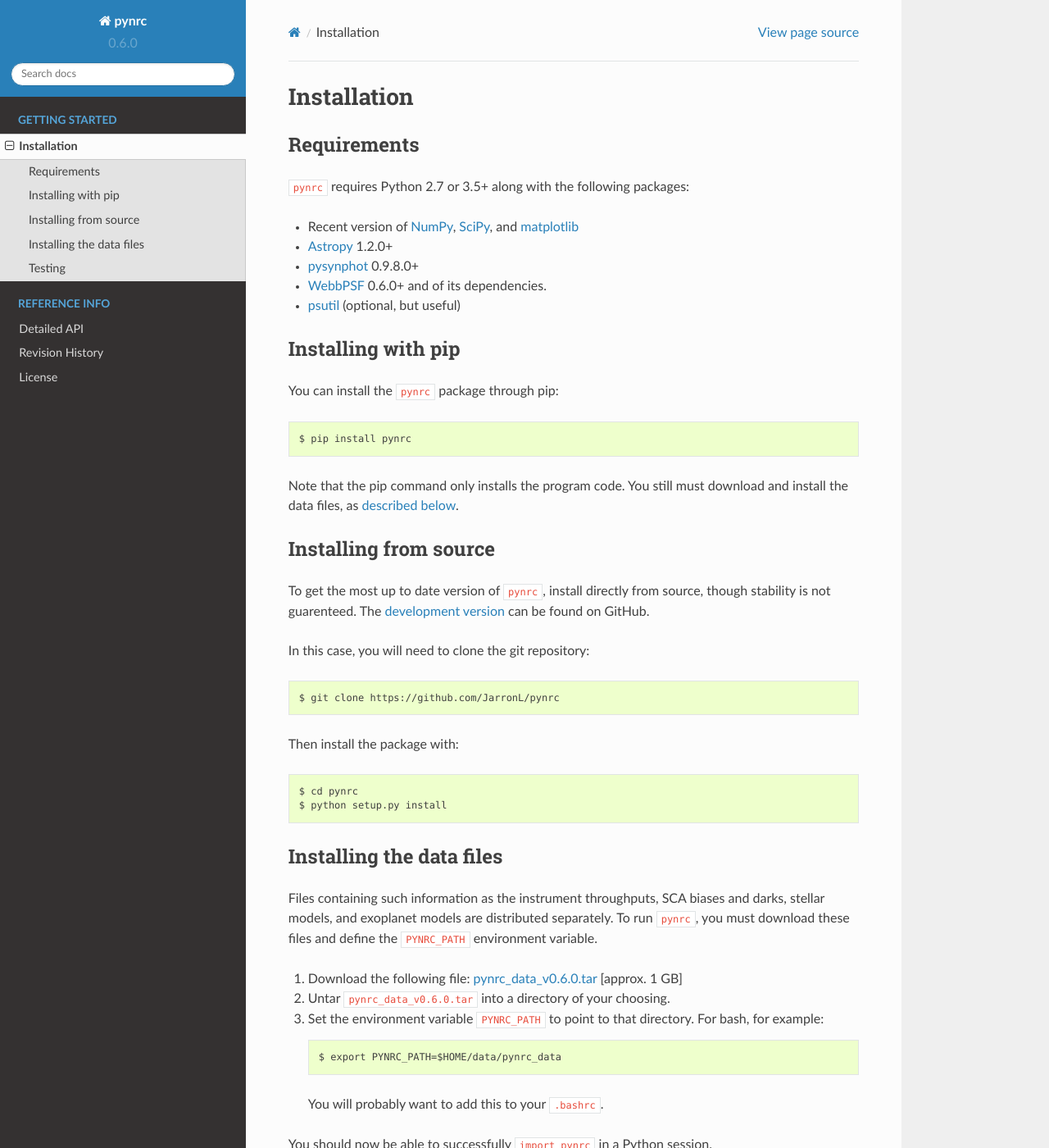
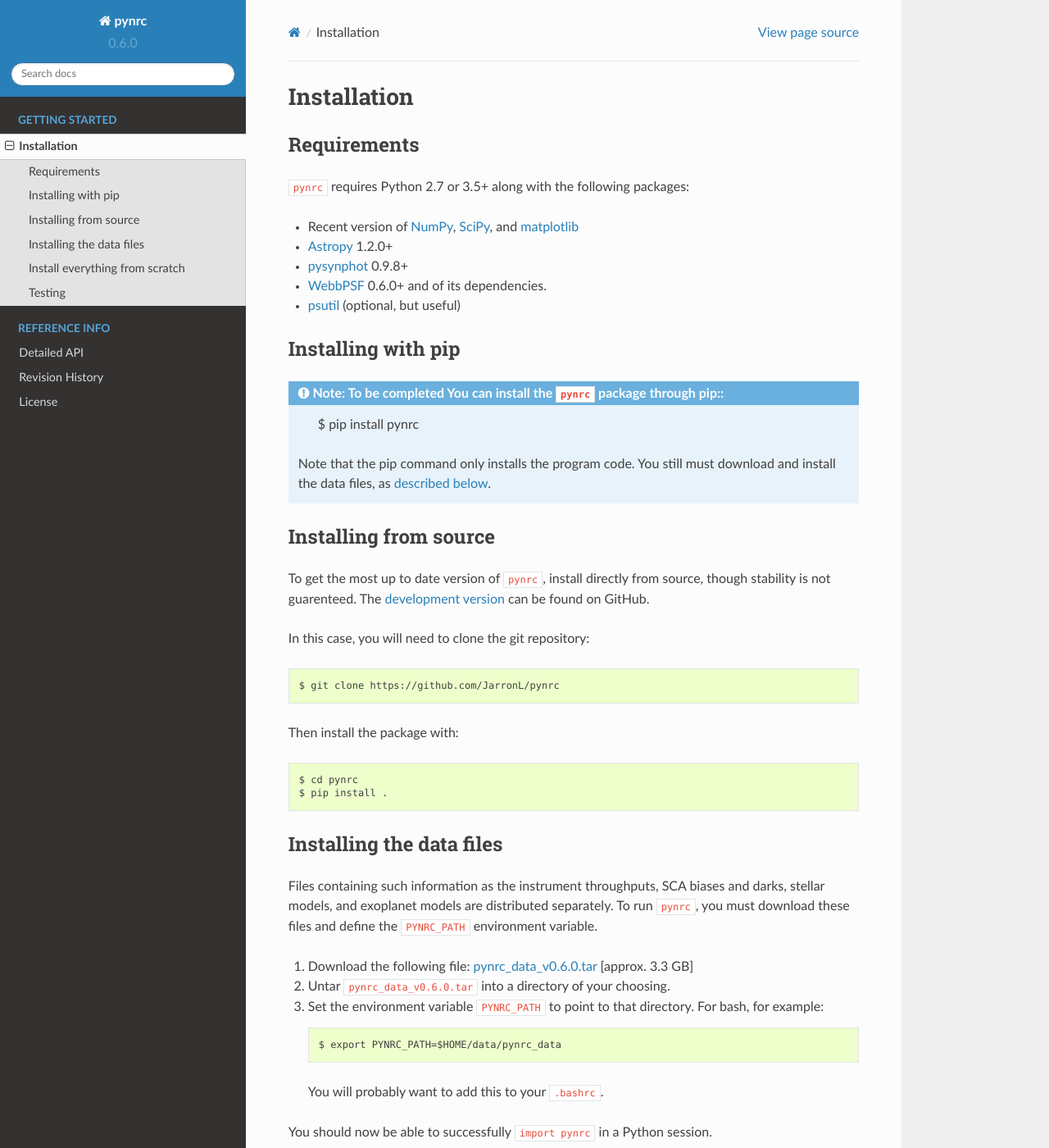
Before and after one commit to JarronL/pynrc, a Sphinx documentation site: the page built from docs/installation.rst, in a window 1280 px wide and 1400 px high. Shown: the whole window at 82% size. Built offline with Sphinx 7.4.7 and the Read the Docs theme 2.0.0, drawn with Linux system fonts in a browser that asks for light colours; some of the changed text lies outside the part shown.

Commit message:
pipit release prep

```diff
--- a/docs/installation.rst
+++ b/docs/installation.rst
@@ -12,7 +12,7 @@
   `SciPy <https://www.scipy.org>`_,
   and `matplotlib <https://www.matplotlib.org>`_
 * `Astropy <http://www.astropy.org>`_ 1.2.0+
-* `pysynphot <https://pysynphot.readthedocs.io>`_ 0.9.8.0+
+* `pysynphot <https://pysynphot.readthedocs.io>`_ 0.9.8+
 * `WebbPSF <https://webbpsf.readthedocs.io>`_ 0.6.0+
   and of its dependencies.
 * `psutil <https://pypi.python.org/pypi/psutil>`_ (optional, but useful)
@@ -20,13 +20,15 @@
 
 Installing with pip
 --------------------
-You can install the ``pynrc`` package through pip::
 
-    $ pip install pynrc
+.. admonition:: Note: To be completed
+    You can install the ``pynrc`` package through pip::
 
-Note that the pip command only installs the program code.
-You still must download and install the data files,
-as :ref:`described below <data_install>`.
+        $ pip install pynrc
+
+    Note that the pip command only installs the program code.
+    You still must download and install the data files,
+    as :ref:`described below <data_install>`.
 
 Installing from source
 ----------------------
@@ -42,7 +44,9 @@
 Then install the package with::
 
     $ cd pynrc
-    $ python setup.py install
+    $ pip install .
+
+.. $ python setup.py install
 
 
 .. _data_install:
@@ -55,7 +59,7 @@
 distributed separately. To run ``pynrc``, you must download these
 files and define the ``PYNRC_PATH`` environment variable.
 
-1. Download the following file: `pynrc_data_v0.6.0.tar <http://mips.as.arizona.edu/~jleisenring/pynrc/pynrc_data_v0.6.0.tar>`_  [approx. 1 GB]
+1. Download the following file: `pynrc_data_v0.6.0.tar <http://mips.as.arizona.edu/~jleisenring/pynrc/pynrc_data_v0.6.0.tar>`_  [approx. 3.3 GB]
 2. Untar ``pynrc_data_v0.6.0.tar`` into a directory of your choosing.
 3. Set the environment variable ``PYNRC_PATH`` to point to that directory.
    For bash, for example::
@@ -72,6 +76,13 @@
    of ``pynrc``, and then update to a newer version, the software may prompt
    you to download and install a new updated version of the data files.
 
+Install everything from scratch
+--------------------------------
+
+.. admonition:: Note: To be completed
+
+    Description for installing everything from scratch into a clean
+    Anaconda environment.
 
 Testing
 --------
```
Also changed, not shown: README.md (+4 -33 lines), docs/index.rst (+1 -7 lines), setup.py (+11 -3 lines), 1 other file.
